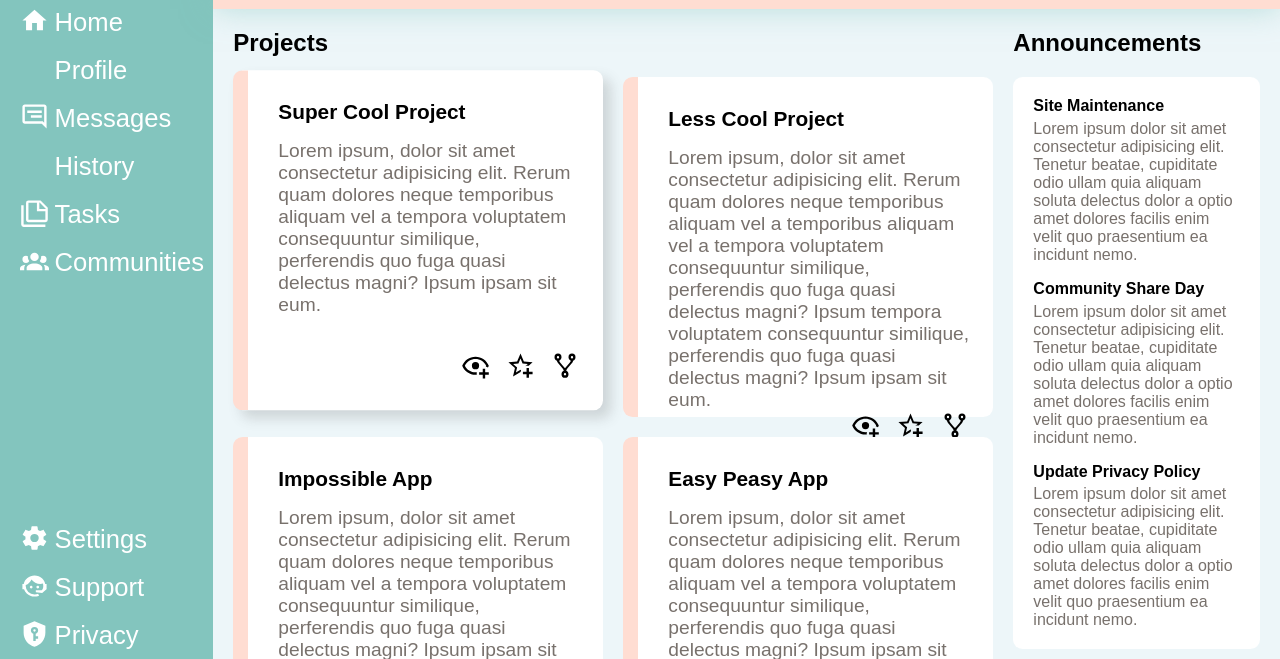
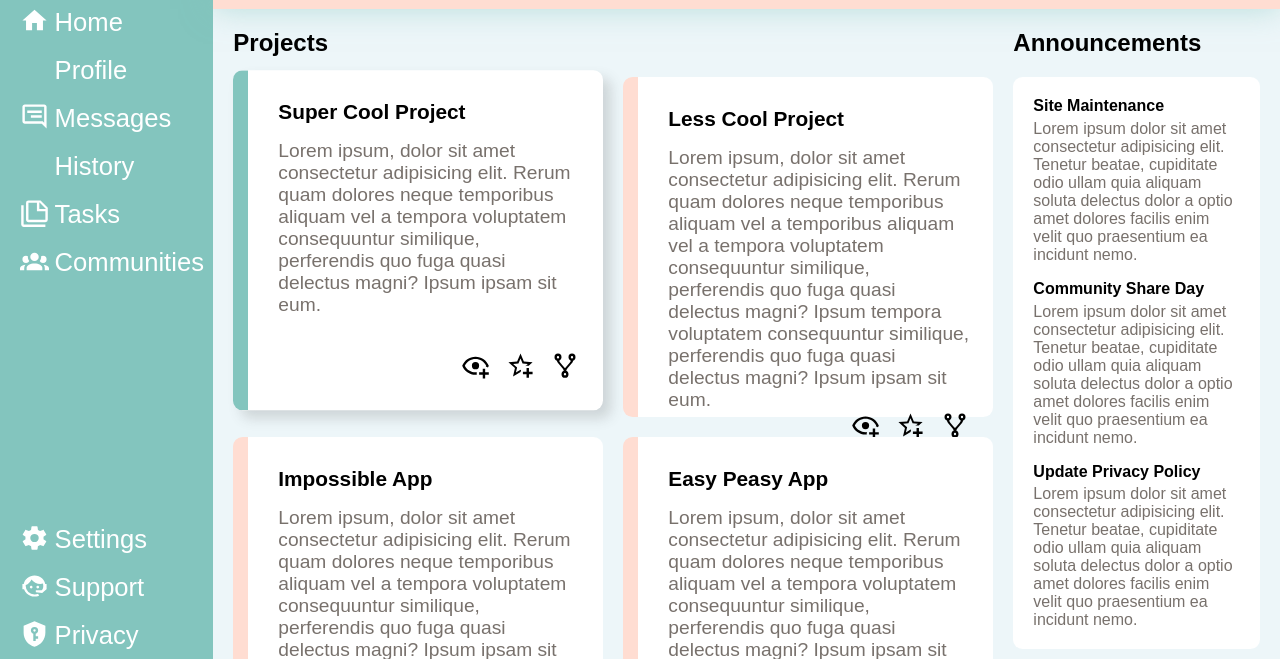
Before and after one commit to Newerk/admin-dashboard, a plain HTML site: page index.html in a window 1280 px wide. In both pictures the pointer is over the element 418 px from the left and 388 px from the top of the page. Shown: the part 141-800 px from the top of the page. Drawn offline with Linux system fonts and the light colour scheme; a web font is replaced by a local one.

Commit message:
Add Left Border Color Change on Card Hover

```diff
--- a/style.css
+++ b/style.css
@@ -355,6 +355,9 @@ h2 {
 .projects>[id*="card"]:hover {
     transform: translateY(-2%);
     box-shadow: rgba(82, 82, 82, .2) 8px 8px 13px 0px;
+    border-left: 15px solid #83C5BE;
+
+
 
 }
 
```
